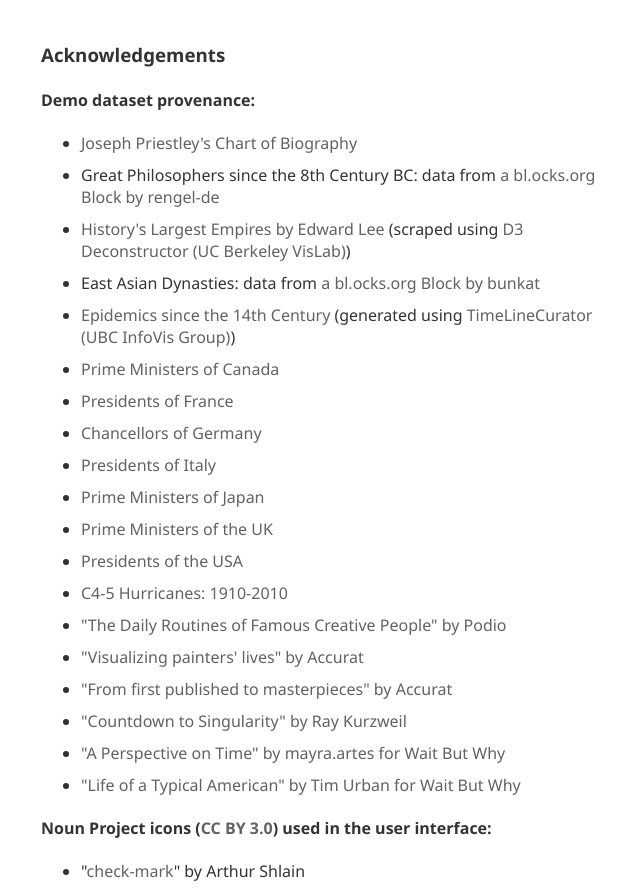
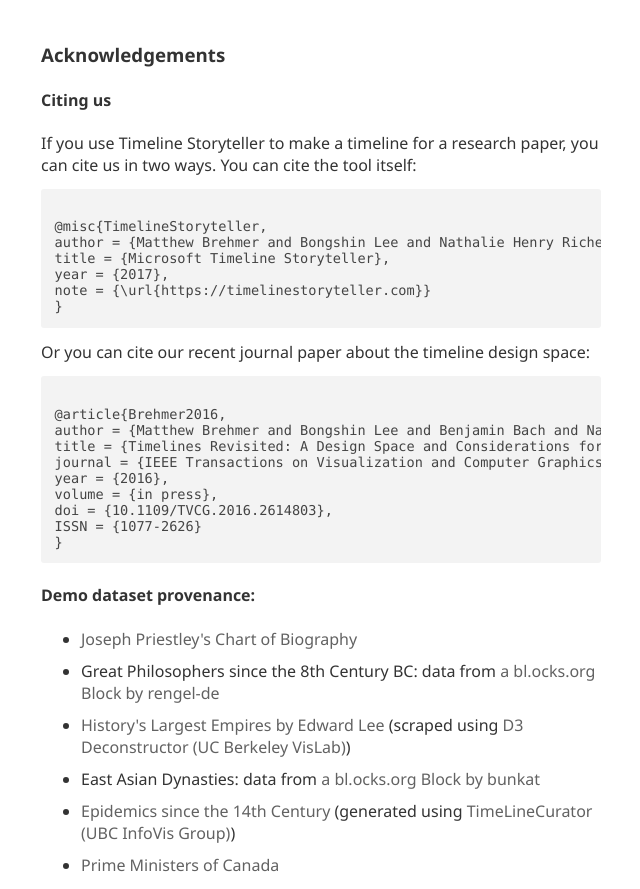
Before and after one commit to microsoft/timelinestoryteller, a website: page public/index.html in a window 1280 px wide. Shown: the part 7289-8178 px from the top of the page, without its empty margins (399-1039 px from the left). Drawn offline with nearby package versions, Linux system fonts and the light colour scheme.

Commit message:
add citation info

```diff
--- a/public/index.html
+++ b/public/index.html
@@ -320,6 +320,28 @@
 					<span id="ack" class="anchor"></span>
 					<div class="text">
 						<h3>Acknowledgements</h3>
+            <h4>Citing us</h4>
+<p>If you use Timeline Storyteller to make a timeline for a research paper, you can cite us in two ways. You can cite the tool itself:</p>
+<pre><code class="tex">
+@misc{TimelineStoryteller,
+author = {Matthew Brehmer and Bongshin Lee and Nathalie Henry Riche},
+title = {Microsoft Timeline Storyteller},
+year = {2017},
+note = {\url{https://timelinestoryteller.com}}
+}
+</code></pre>
+<p>Or you can cite our recent journal paper about the timeline design space:</p>
+<pre><code class="tex">
+@article{Brehmer2016,
+author = {Matthew Brehmer and Bongshin Lee and Benjamin Bach and Nathalie Henry Riche and Tamara Munzner},
+title = {Timelines Revisited: A Design Space and Considerations for Expressive Storytelling},
+journal = {IEEE Transactions on Visualization and Computer Graphics (TVCG)},
+year = {2016},
+volume = {in press},
+doi = {10.1109/TVCG.2016.2614803},
+ISSN = {1077-2626}
+}
+</code></pre>
             <h4>Demo dataset provenance:</h4>
             <ul>
 
```
Also changed, not shown: README.md.
